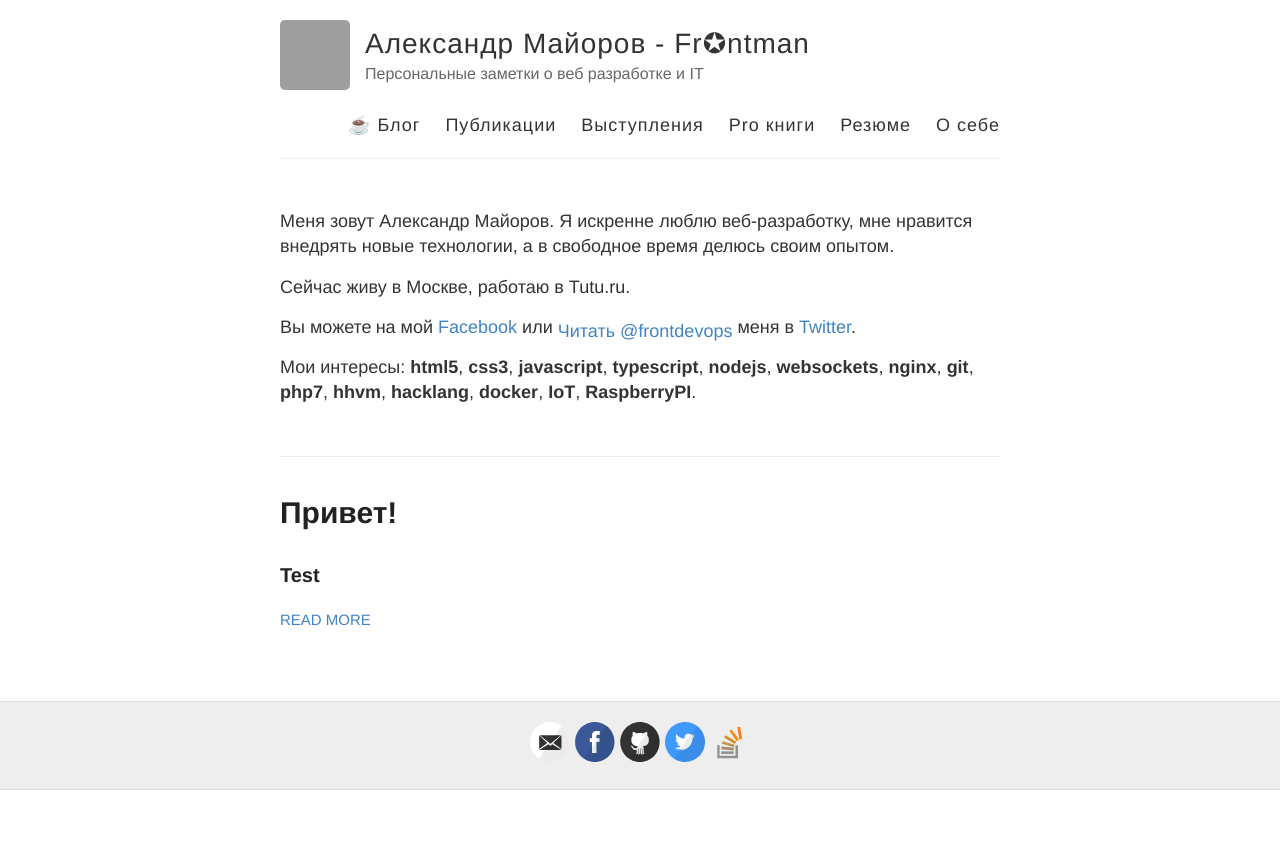
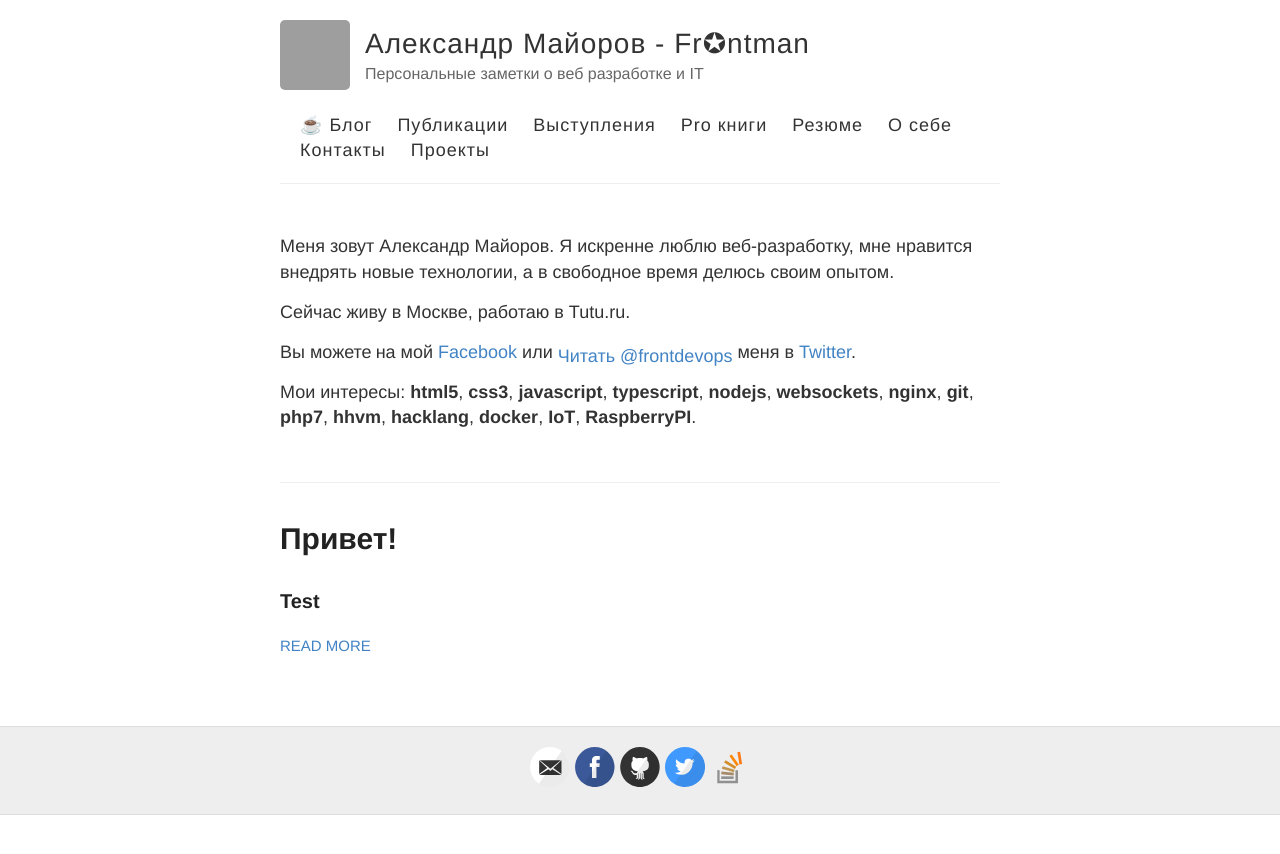
Before and after one commit to frontdevops/alexmayorov.github.io, a Jekyll site: the page built from index.html, in a window 1280 px wide. Shown: the top 854 px of the page. Built offline with Jekyll 4.4.1, drawn with Linux system fonts in a browser that asks for light colours; Markdown is read by kramdown in place of the engine named in the settings; comment, search, counter and statistics services are not loaded; grey boxes are pictures that could not be loaded.

Commit message:
Update default.html

```diff
--- a/_layouts/default.html
+++ b/_layouts/default.html
@@ -42,6 +42,8 @@ fjs.parentNode.insertBefore(js, fjs);
             <a href="{{ site.baseurl }}/books">Pro книги</a>
             <a href="{{ site.baseurl }}/vc">Резюме</a>
             <a href="{{ site.baseurl }}/about">О себе</a>
+            <a href="{{ site.baseurl }}/contacts">Контакты</a>
+            <a href="{{ site.baseurl }}/projects">Проекты</a>
           </nav>
         </header>
       </div>
```
